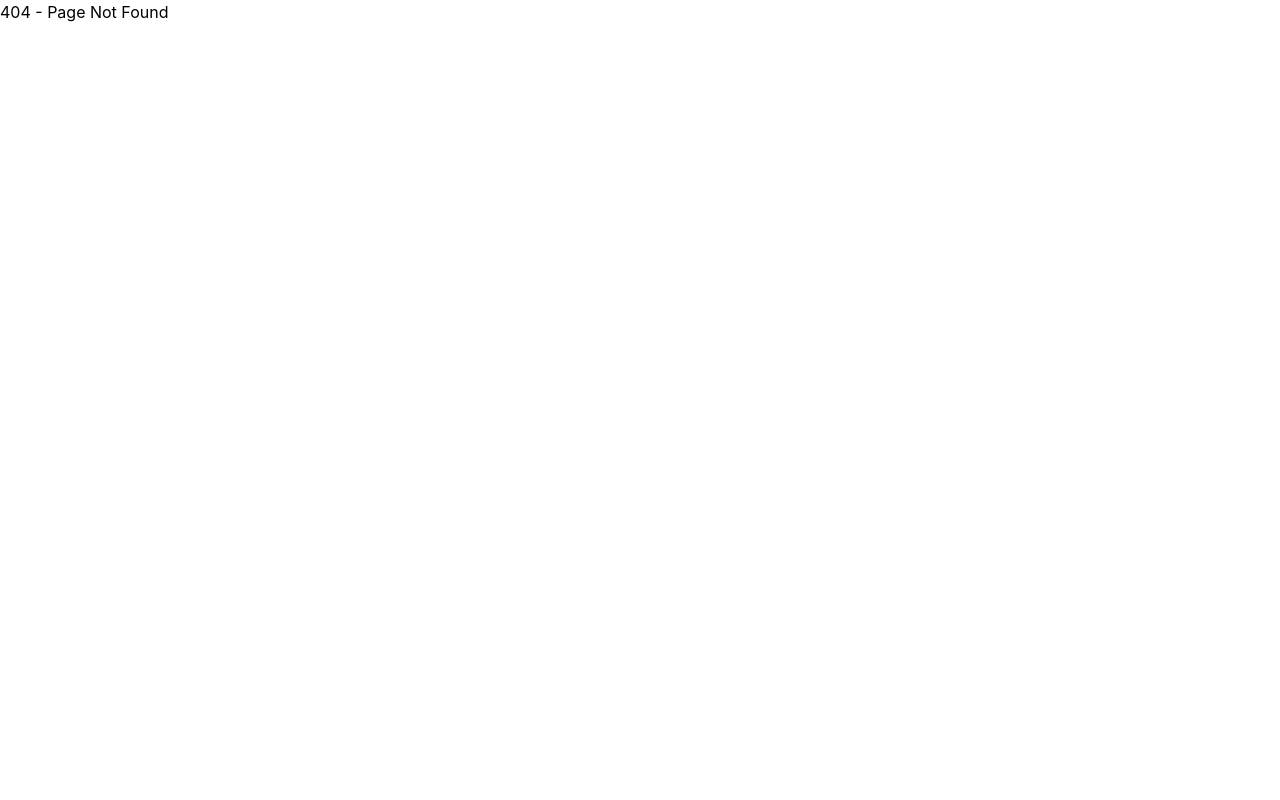
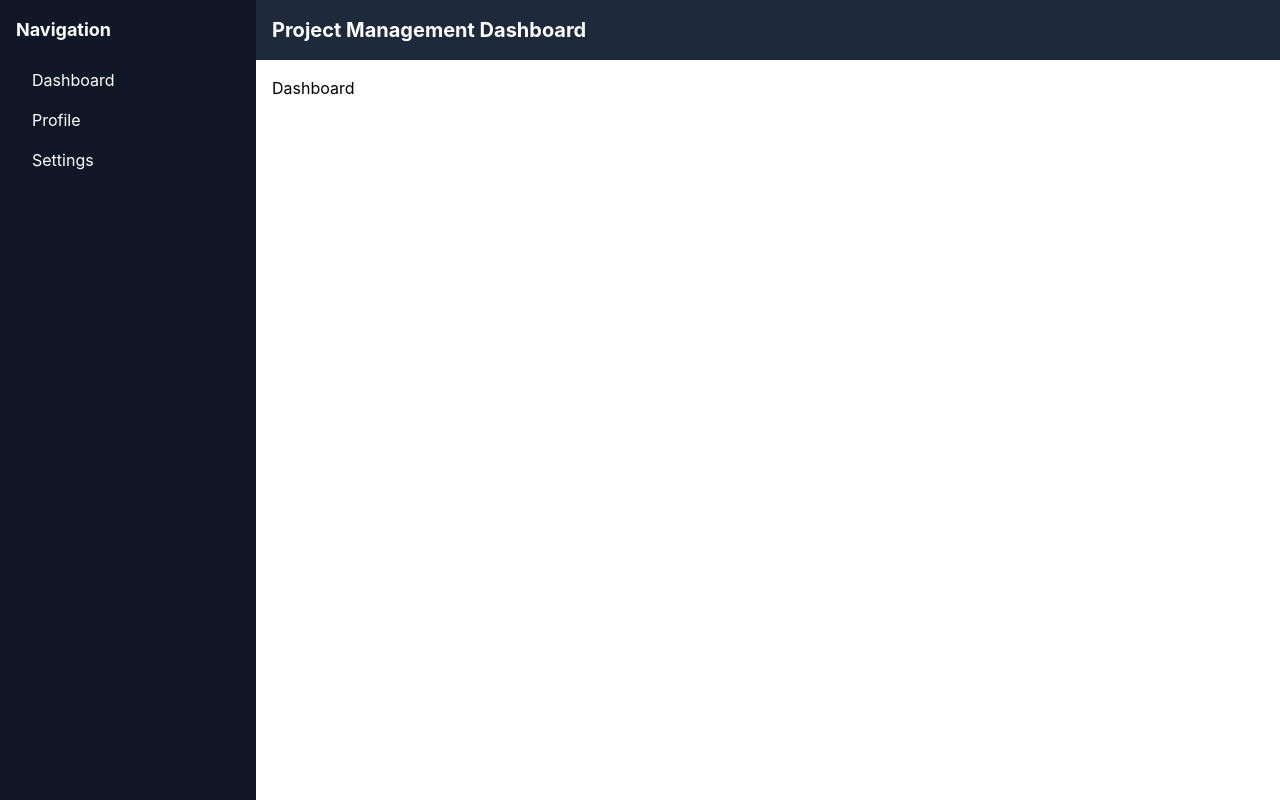
Before and after one commit to stanley5775/Dashboard, a React (Vite) app: page /dashboard in a window 1280 px wide. Before the commit this address had no page. Built offline with nearby package versions, Linux system fonts and the light colour scheme.

Commit message:
Implement initial dashboard layout

```diff
--- a/src/App.tsx
+++ b/src/App.tsx
@@ -1,6 +1,7 @@
 import { Routes, Route } from "react-router-dom";
 import Login from "./pages/auth/Login";
 import Register from "./pages/auth/Register";
+import DashboardLayout from "./Components/layout/DashboardLayout";
 import Dashboard from "./pages/dashboard/Dashboard";
 import Profile from "./pages/dashboard/Profile";
 import Settings from "./pages/dashboard/Settings";
@@ -11,6 +12,13 @@ import NotFound from "./pages/errors/NotFound";
 function App() {
   return (
     <Routes>
+      <Route path="/dashboard" element={<DashboardLayout />}>
+        <Route index element={<Dashboard />} />
+        <Route path="profile" element={<Profile />} />
+        <Route path="settings" element={<Settings />} />
+        <Route path="projects" element={<Projects />} />
+        <Route path="projects/:id" element={<ProjectDetails />} />
+      </Route>
       <Route path="/" element={<Dashboard />} />
       <Route path="/login" element={<Login />} />
       <Route path="/register" element={<Register />} />
--- /dev/null
+++ b/src/Components/layout/DashboardLayout.tsx
@@ -0,0 +1,23 @@
+import { Outlet } from "react-router-dom";
+import Sidebar from "./Sidebar";
+import Navbar from "./Navbar";
+
+export default function DashboardLayout() {
+  return (
+      <div className="flex h-screen">
+
+          {/* fixed sidebar */}
+      <Sidebar />
+          <div className="flex flex-col flex-1">
+
+              {/* fixed navbar */}
+        <Navbar />
+              <main className="flex-1 p-4">
+
+                  {/* outlet for nested routes */}
+          <Outlet />
+        </main>
+      </div>
+    </div>
+  );
+}
--- /dev/null
+++ b/src/Components/layout/Navbar.tsx
@@ -0,0 +1,9 @@
+export default function Navbar() {
+  return (
+    <nav className="bg-gray-800 text-white p-4">
+      <div className="container mx-auto">
+        <h1 className="text-xl font-bold">Project Management Dashboard</h1>
+      </div>
+    </nav>
+  );
+}
--- /dev/null
+++ b/src/Components/layout/Sidebar.tsx
@@ -0,0 +1,28 @@
+import { NavLink } from "react-router-dom";
+
+export default function Sidebar() {
+  return (
+    <aside className="bg-gray-900 text-white w-64 p-4">
+      <h2 className="text-lg font-bold mb-4">Navigation</h2>
+      <nav>
+        <ul>
+          <li>
+            <NavLink to="/dashboard" className="block py-2 px-4 hover:bg-gray-700">
+              Dashboard
+            </NavLink>
+          </li>
+          <li>
+            <NavLink to="/profile" className="block py-2 px-4 hover:bg-gray-700">
+              Profile
+            </NavLink>
+          </li>
+          <li>
+            <NavLink to="/settings" className="block py-2 px-4 hover:bg-gray-700">
+              Settings
+            </NavLink>
+          </li>
+        </ul>
+      </nav>
+    </aside>
+  );
+}
```
